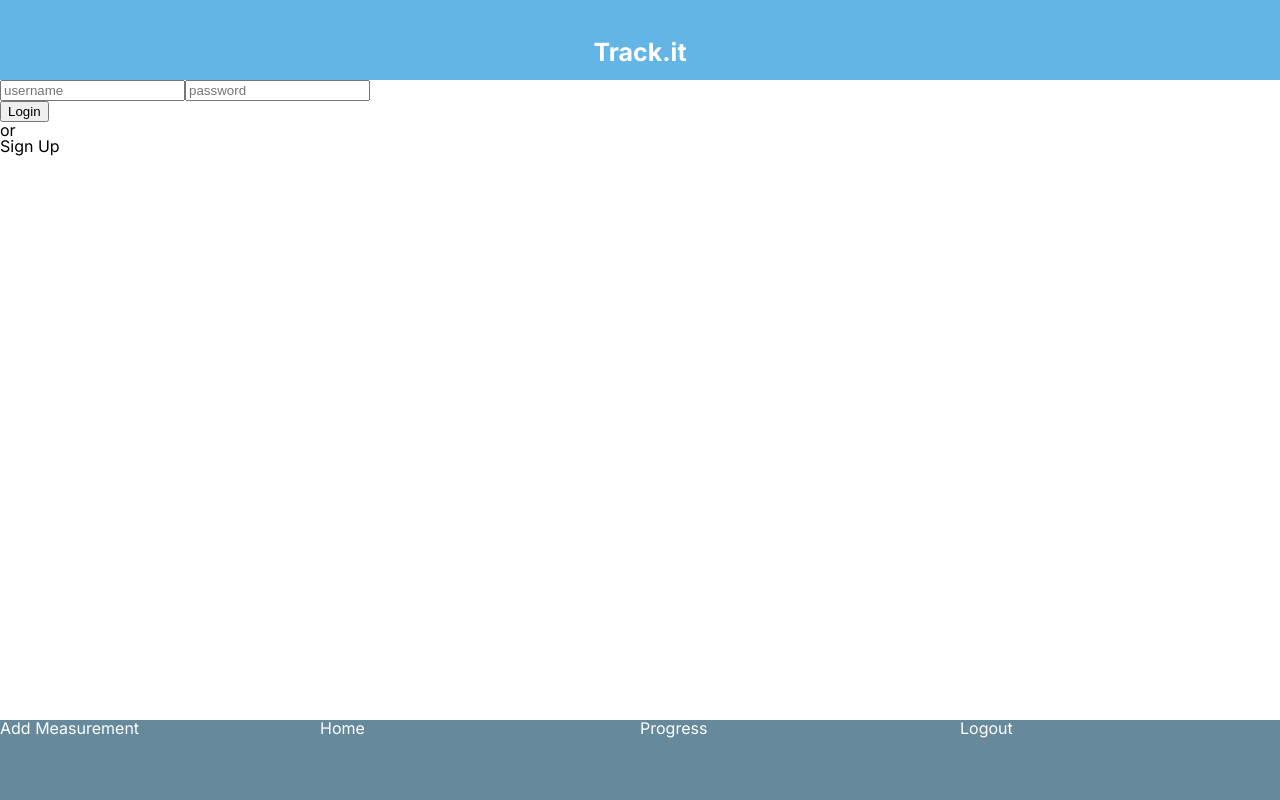
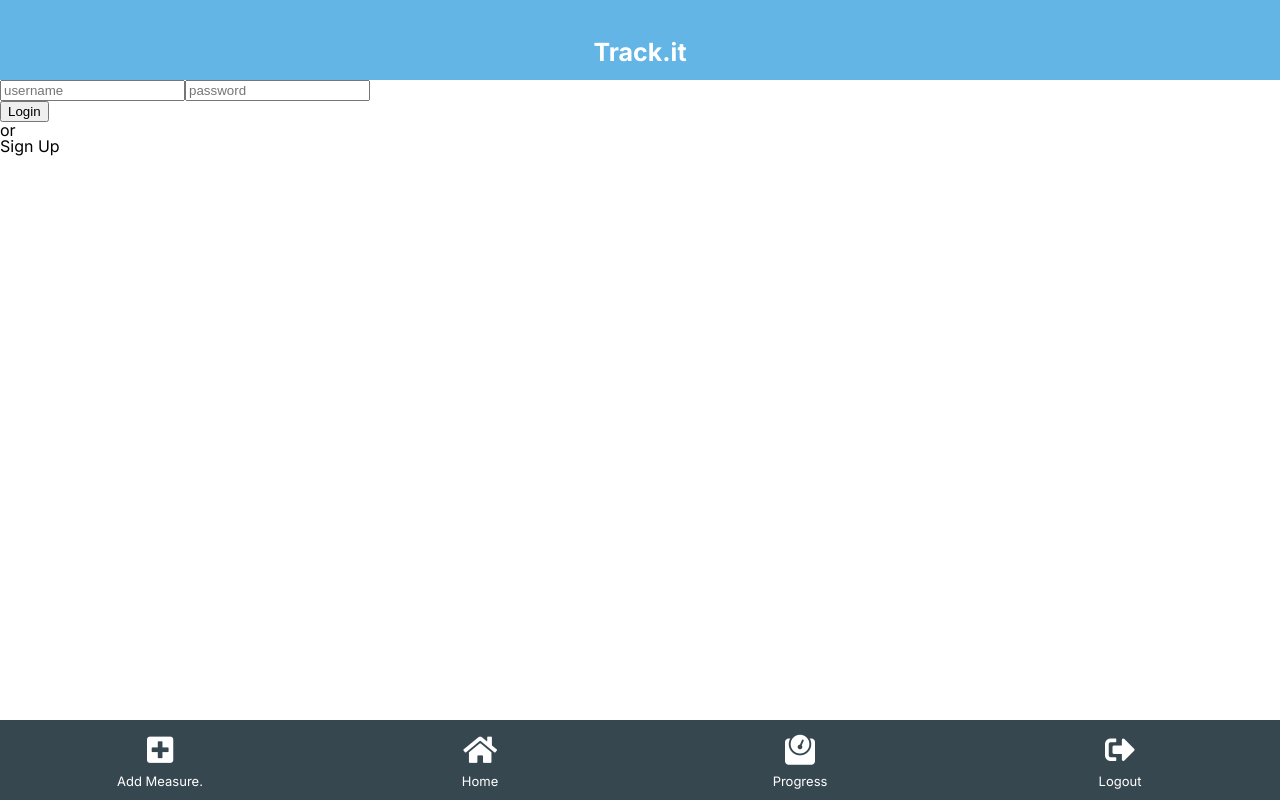
Before and after one commit to patrikis-angelos/tracking-app, a React (Create React App) app: page /users/login in a window 1280 px wide. Built offline with nearby package versions, Linux system fonts and the light colour scheme.

Commit message:
Add icons to the footer links

```diff
--- a/public/index.html
+++ b/public/index.html
@@ -9,6 +9,7 @@
       content="Web site created using create-react-app"
     />
     <link rel="apple-touch-icon" href="%PUBLIC_URL%/logo192.png" />
+    <link rel="stylesheet" href="https://cdnjs.cloudflare.com/ajax/libs/font-awesome/5.15.1/css/all.min.css"/>
     <!--
       manifest.json provides metadata used when your web app is installed on a
       user's mobile device or desktop. See https://developers.google.com/web/fundamentals/web-app-manifest/
--- a/src/Components/Footer.js
+++ b/src/Components/Footer.js
@@ -8,10 +8,10 @@ const Footer = () => {
 
   return (
     <footer className="flex fixed footer">
-      <Icon path="/add" title="Add Measurement" />
-      <Icon path="/" title="Home" />
-      <Icon path="/progress" title="Progress" />
-      <Icon path="/users/login" title="Logout" clickHandler={handleLogout} />
+      <Icon icon="fas fa-plus-square" path="/add" title="Add Measure." />
+      <Icon icon="fas fa-home" path="/" title="Home" />
+      <Icon icon="fas fa-weight" path="/progress" title="Progress" />
+      <Icon icon="fas fa-sign-out-alt" path="/users/login" title="Logout" clickHandler={handleLogout} />
     </footer>
   );
 };
--- a/src/Components/Icon.js
+++ b/src/Components/Icon.js
@@ -2,18 +2,25 @@ import PropTypes from 'prop-types';
 import { useLocation } from 'react-router-dom';
 
 const Icon = (props) => {
-  const { path, title, clickHandler } = props;
+  const {
+    path, title, clickHandler, icon,
+  } = props;
 
   const location = useLocation();
   const route = location.pathname.split('/')[1];
 
   const isActive = () => {
     if (`/${route}` === path) return 'blue';
-    return 'gray';
+    return 'dark-gray';
   };
   const active = isActive();
   return (
-    <a className={`icon background-${active} color-white`} href={path} onClick={clickHandler}>{title}</a>
+    <a className={`icon background-${active} color-white`} href={path} onClick={clickHandler}>
+      <div>
+        <div className={`${icon} big`} />
+        <div className="small m-top-10">{title}</div>
+      </div>
+    </a>
   );
 };
 
@@ -21,6 +28,7 @@ Icon.propTypes = {
   path: PropTypes.string.isRequired,
   title: PropTypes.string.isRequired,
   clickHandler: PropTypes.func,
+  icon: PropTypes.string.isRequired,
 };
 
 Icon.defaultProps = {
--- a/src/assets/sass/_all.scss
+++ b/src/assets/sass/_all.scss
@@ -4,3 +4,4 @@
 @import 'utilities';
 @import 'home';
 @import 'footer';
+@import 'position';
--- a/src/assets/sass/_fonts.scss
+++ b/src/assets/sass/_fonts.scss
@@ -7,3 +7,11 @@ body {
 .bold {
   font-weight: bold;
 }
+
+.big {
+  font-size: 30px;
+}
+
+.small {
+  font-size: small;
+}
--- a/src/assets/sass/_footer.scss
+++ b/src/assets/sass/_footer.scss
@@ -8,4 +8,6 @@
   display: block;
   height: 80px;
   width: 25%;
+  text-align: center;
+  padding-top: 15px;
 }
--- /dev/null
+++ b/src/assets/sass/_position.scss
@@ -0,0 +1,3 @@
+.m-top-10 {
+  margin-top: 10px;
+}
--- a/src/assets/styles.css
+++ b/src/assets/styles.css
@@ -57,6 +57,14 @@ body {
   font-weight: bold;
 }
 
+.big {
+  font-size: 30px;
+}
+
+.small {
+  font-size: small;
+}
+
 .flex {
   display: flex;
 }
@@ -83,6 +91,12 @@ body {
   display: block;
   height: 80px;
   width: 25%;
+  text-align: center;
+  padding-top: 15px;
+}
+
+.m-top-10 {
+  margin-top: 10px;
 }
 
 /*# sourceMappingURL=styles.css.map */
```
Also changed, not shown: 1 other file (tests, documents, lock files or other folders).
